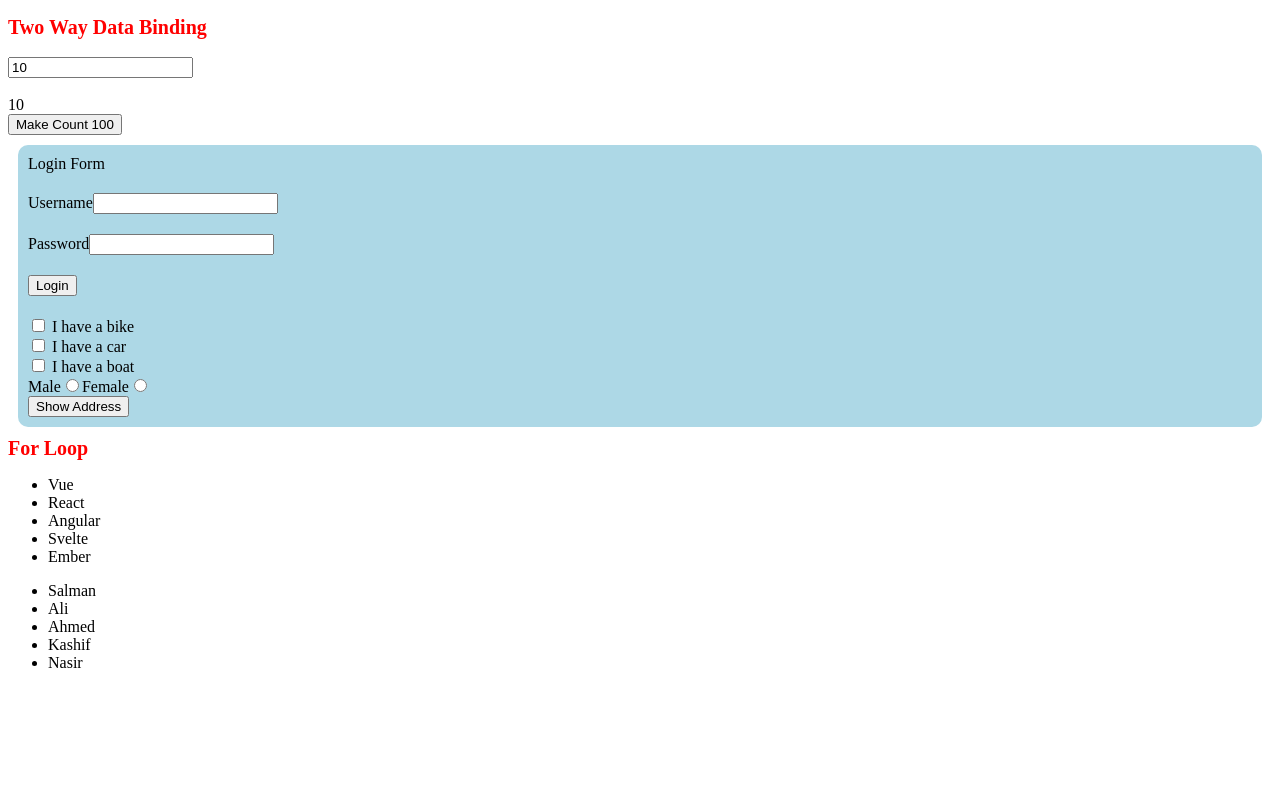
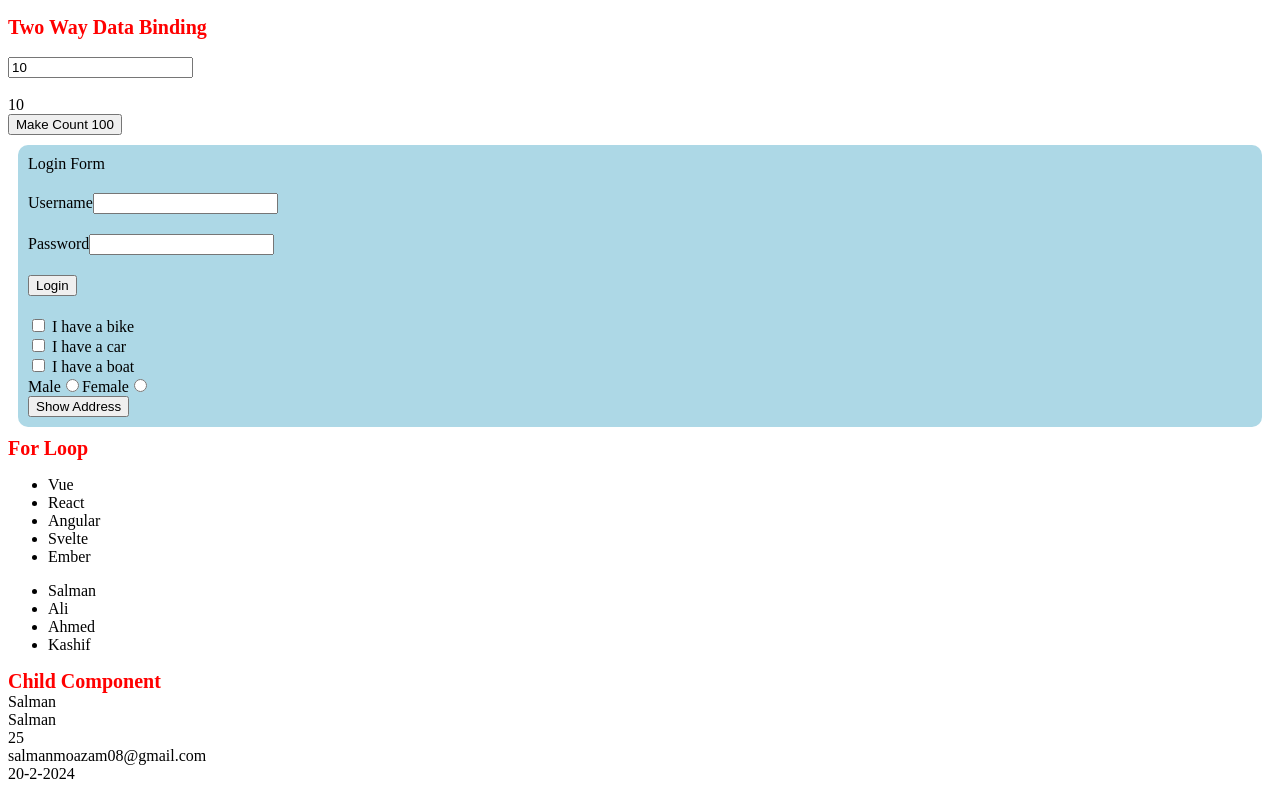
Before and after one commit to Moazam05/learn-vue-js, a Vue app: page / in a window 1280 px wide. Shown: the part 204-995 px from the top of the page. Before the commit the page ends 892 px from the top, so only its background shows below. Built offline with nearby package versions, Linux system fonts and the light colour scheme.

Commit message:
data pass from parent to child

```diff
--- /dev/null
+++ b/src/components/Child.vue
@@ -0,0 +1,26 @@
+<template>
+  <div :style="{ color: 'red', fontSize: '20px', fontWeight: 'bold' }">
+    Child Component
+  </div>
+
+  <div>{{ name }}</div>
+  <div>{{ userDetails.name }}</div>
+  <div>{{ userDetails.age }}</div>
+  <div>{{ userDetails.email }}</div>
+
+  <div>{{ currentDate() }}</div>
+</template>
+
+<script setup>
+defineProps({
+  name: String,
+  userDetails: Object,
+  currentDate: Function,
+});
+</script>
+
+<script>
+export default {
+  name: "Child",
+};
+</script>
--- a/src/components/Dashboard.vue
+++ b/src/components/Dashboard.vue
@@ -14,17 +14,37 @@
       </ul>
     </div>
   </div>
+
+  <div>
+    <Child
+      name="Salman"
+      :userDetails="userDetails"
+      :currentDate="currentDate"
+    />
+  </div>
 </template>
 
 <script setup>
+import Child from "./Child.vue";
+
+const userDetails = {
+  name: "Salman",
+  age: 25,
+  email: "salmanmoazam08@gmail.com",
+};
+
 const technologies = ["Vue", "React", "Angular", "Svelte", "Ember"];
+
+const currentDate = () => {
+  const date = new Date();
+  return `${date.getDate()}-${date.getMonth() + 1}-${date.getFullYear()}`;
+};
 
 const users = [
   { id: 1, name: "Salman" },
   { id: 2, name: "Ali" },
   { id: 3, name: "Ahmed" },
   { id: 4, name: "Kashif" },
-  { id: 5, name: "Nasir" },
 ];
 </script>
 
```
